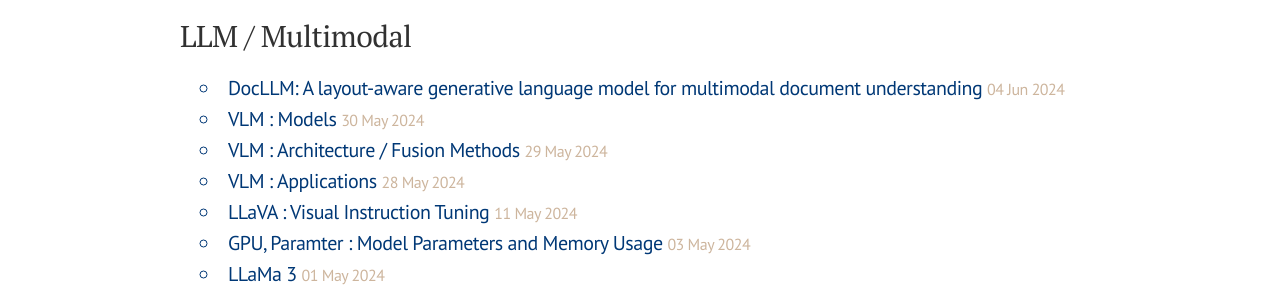
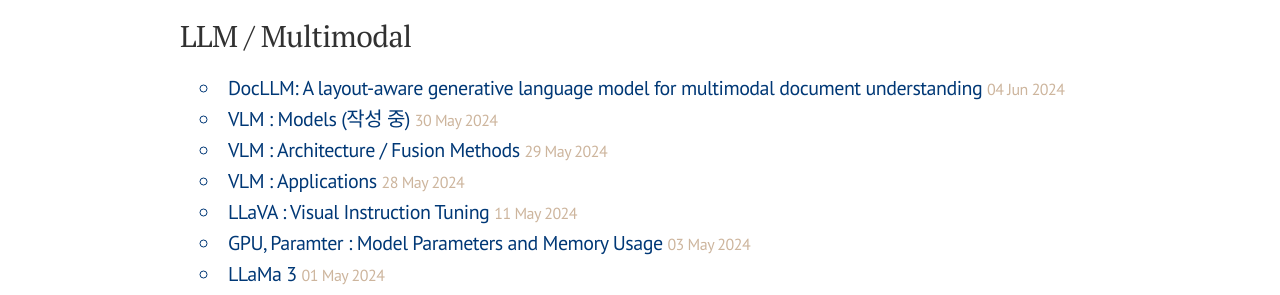
Before and after one commit to finddme/finddme.github.io, a Jekyll site: the page built from index.html, in a window 1280 px wide and 900 px high, scrolled down 410 px. Shown: the part 154-449 px from the top of the window. Built offline with Jekyll 4.4.1, drawn with Linux system fonts in a browser that asks for light colours; nearby versions of some CDN libraries; comment, search, counter and statistics services are not loaded.

Commit message:
Update 2024-05-30-vlm_models.md

```diff
--- a/_posts/2024-05-30-vlm_models.md
+++ b/_posts/2024-05-30-vlm_models.md
@@ -1,5 +1,5 @@
 ---
-title: "VLM : Models"
+title: "VLM : Models (작성 중)"
 category: LLM / Multimodal
 tag: Multimodal
 ---
```
